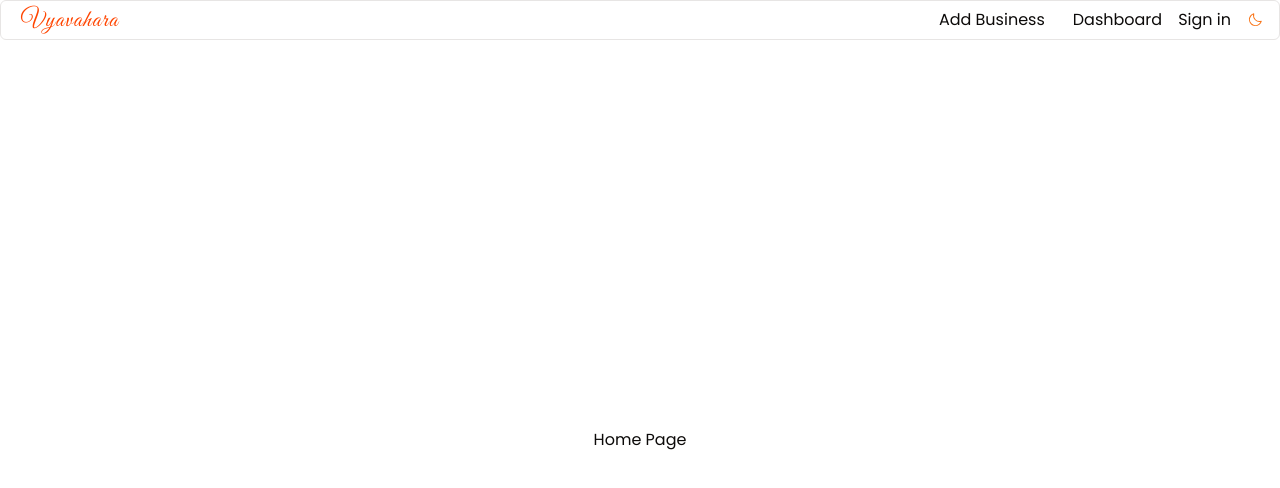
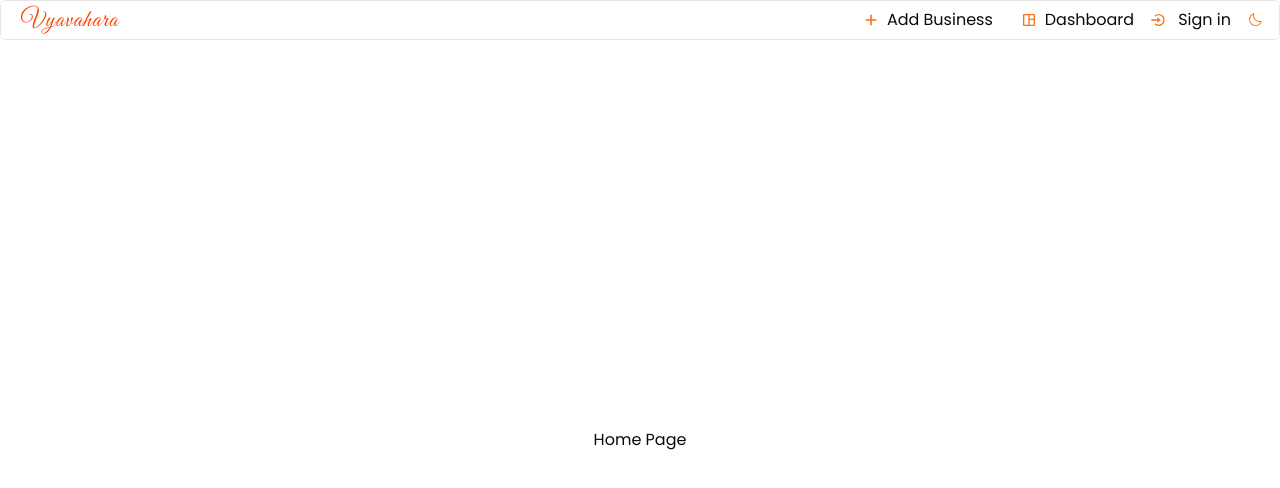
Before and after one commit to Nimira43/Vyavahara, a Next.js app: page / in a window 1280 px wide. Shown: the top 488 px of the page. Built offline with nearby package versions, Linux system fonts and the light colour scheme; no server answers.

Commit message:
Setting up the nav icons alongside their links.

```diff
--- a/components/nav/TopNav.tsx
+++ b/components/nav/TopNav.tsx
@@ -26,15 +26,28 @@ export default function TopNav() {
       <div className="flex flex-grow item-center justify-end gap-1">
         <MenubarMenu>
           <MenubarTrigger className='text-base font-normal'>
-            <Link href='/business/add'>Add Business</Link>
+            <Link href='/business/add'>
+              <span className='flex items-center'>
+                <HiPlus size={16} className='mr-2 text-primary' />
+                <span>Add Business</span>
+              </span>
+            </Link>
           </MenubarTrigger>
         </MenubarMenu>
         <MenubarMenu>
           <MenubarTrigger className='text-base font-normal'>
-            <Link href='/dashboard'>Dashboard</Link>
+            <Link href='/dashboard'>
+              <span className='flex items-center'>
+                <MdOutlineSpaceDashboard size={16} className='mr-2 text-primary' />
+                <span>Dashboard</span>
+              </span>
+            </Link>
           </MenubarTrigger>
         </MenubarMenu>
         <SignedOut>
+          <span className='flex items-center'>
+            <BiLogInCircle size={16} className='mr-2 text-primary' />
+          </span>
           <SignInButton />
         </SignedOut>
         <SignedIn>
```
